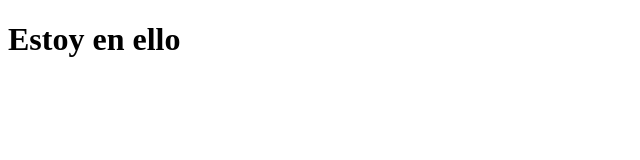
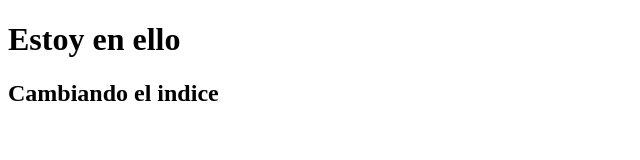
Before and after one commit to Rubenromero2002/Rubenromero2002.github.io, a plain HTML site: page index.html in a window 1280 px wide. Shown: the whole page, without its empty margins (0-640 px from the left). Drawn offline with Linux system fonts and the light colour scheme.

Commit message:
añado la segunda entrada

```diff
--- a/index.html
+++ b/index.html
@@ -7,5 +7,6 @@
 </head>
 <body>
     <h1>Estoy en ello</h1>
+    <h2>Cambiando el indice</h2>
 </body>
 </html>
```
